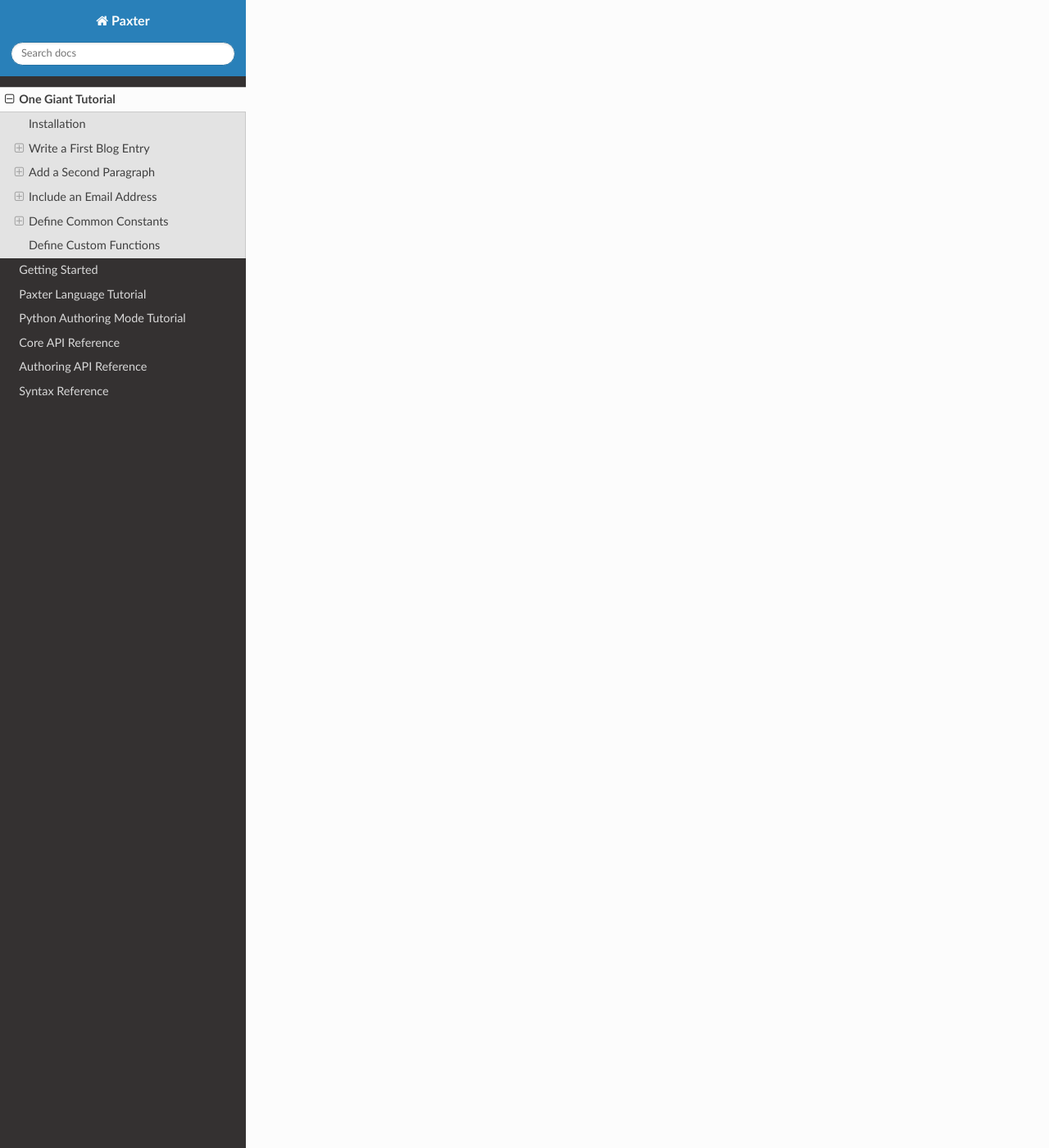
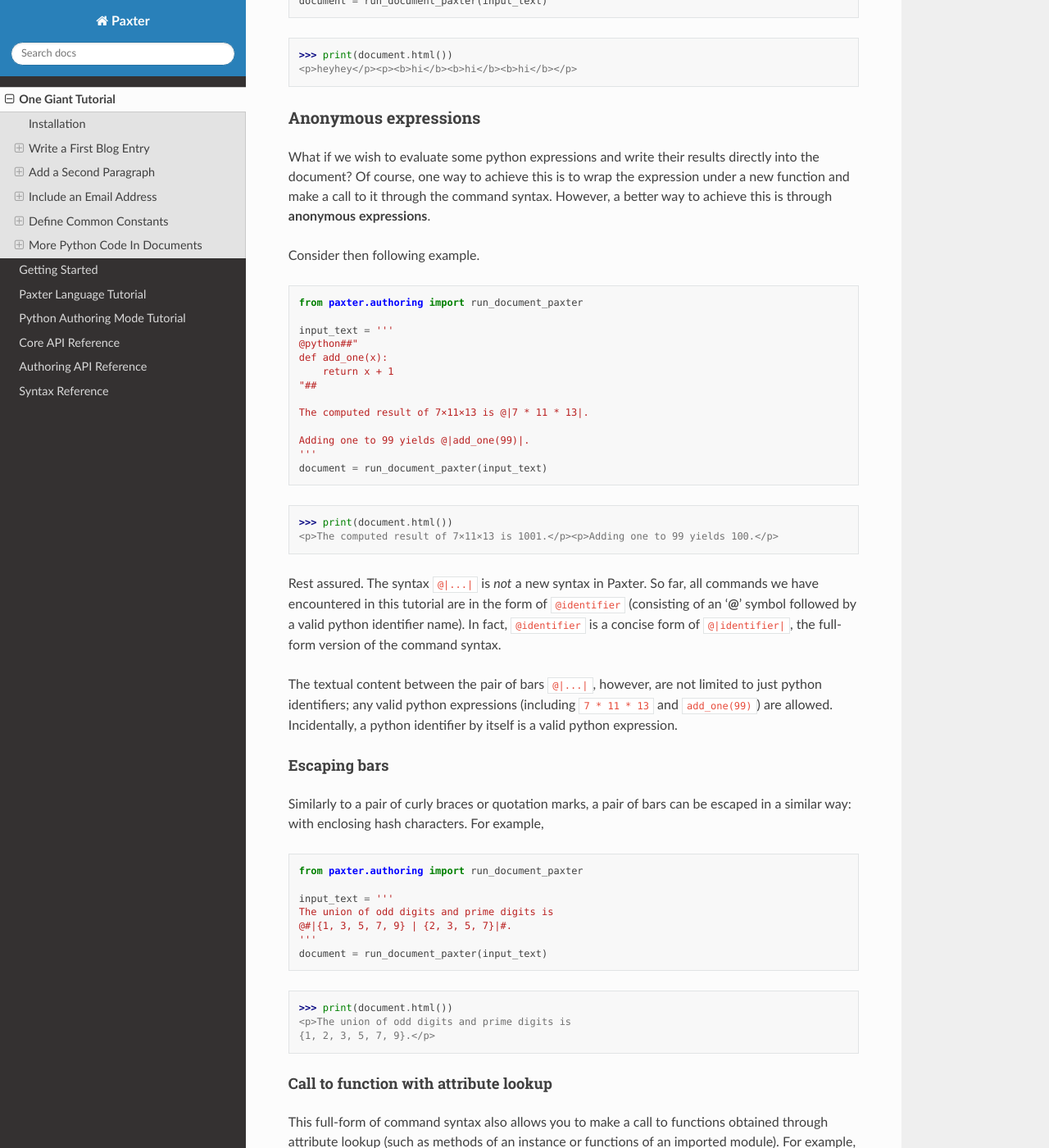
Before and after one commit to abhabongse/paxter, a Sphinx documentation site: the page built from docs/one_giant_tutorial.rst, in a window 1280 px wide and 1400 px high, scrolled down 14015 px. Shown: the whole window at 82% size. Built offline with Sphinx 7.4.7 and the Read the Docs theme 2.0.0, drawn with Linux system fonts in a browser that asks for light colours; the version number could not be read and is left out; some of the changed text lies outside the part shown.

Commit message:
New tutorial section: more python code in documents

```diff
--- a/docs/one_giant_tutorial.rst
+++ b/docs/one_giant_tutorial.rst
@@ -799,12 +799,170 @@ will be parsed roughly to the following python code.
 
 ----
 
-Define Custom Functions
-=======================
+More Python Code In Documents
+=============================
+
+Custom functions
+----------------
 
 Continuing on the same line of reasoning,
+we could also define functions within ``@python`` command
+and use them immediately within a document.
+
+For example, we will create a function that will repeat
+the main argument a few times.
+
+.. code-block:: python
+
+   from paxter.authoring import run_document_paxter
+
+   input_text = '''
+   @python##"
+   def repeat(main_arg, n=2):
+       return n * main_arg
+   "##
+
+   @repeat{hey}
+
+   @repeat[3]{@bold{hi}}
+   '''
+   document = run_document_paxter(input_text)
+
+.. code-block:: pycon
+
+   >>> print(document.html())
+   <p>heyhey</p><p><b>hi</b><b>hi</b><b>hi</b></p>
+
+
+Anonymous expressions
+---------------------
+
+What if we wish to evaluate some python expressions
+and write their results directly into the document?
+Of course, one way to achieve this is to
+wrap the expression under a new function
+and make a call to it through the command syntax.
+However, a better way to achieve this is through **anonymous expressions**.
+
+Consider then following example.
+
+.. code-block:: python
+
+   from paxter.authoring import run_document_paxter
+
+   input_text = '''
+   @python##"
+   def add_one(x):
+       return x + 1
+   "##
+
+   The computed result of 7×11×13 is @|7 * 11 * 13|.
+
+   Adding one to 99 yields @|add_one(99)|.
+   '''
+   document = run_document_paxter(input_text)
+
+.. code-block:: pycon
+
+   >>> print(document.html())
+   <p>The computed result of 7×11×13 is 1001.</p><p>Adding one to 99 yields 100.</p>
+
+Rest assured.
+The syntax ``@|...|`` is *not* a new syntax in Paxter.
+So far, all commands we have encountered in this tutorial
+are in the form of ``@identifier``
+(consisting of an ‘**@**’ symbol
+followed by a valid python identifier name).
+In fact, ``@identifier`` is a concise form of ``@|identifier|``,
+the full-form version of the command syntax.
+
+The textual content between the pair of bars ``@|...|``, however,
+are not limited to just python identifiers;
+any valid python expressions
+(including ``7 * 11 * 13`` and ``add_one(99)``)
+are allowed.
+Incidentally, a python identifier by itself is a valid python expression.
+
+
+Escaping bars
+~~~~~~~~~~~~~
+
+Similarly to a pair of curly braces or quotation marks,
+a pair of bars can be escaped in a similar way:
+with enclosing hash characters.
+For example,
+
+.. code-block:: python
+
+   from paxter.authoring import run_document_paxter
+
+   input_text = '''
+   The union of odd digits and prime digits is
+   @#|{1, 3, 5, 7, 9} | {2, 3, 5, 7}|#.
+   '''
+   document = run_document_paxter(input_text)
+
+.. code-block:: pycon
+
+   >>> print(document.html())
+   <p>The union of odd digits and prime digits is
+   {1, 2, 3, 5, 7, 9}.</p>
+
+
+Call to function with attribute lookup
+~~~~~~~~~~~~~~~~~~~~~~~~~~~~~~~~~~~~~~
+
+This full-form of command syntax also allows you to
+make a call to functions obtained through attribute lookup
+(such as methods of an instance or functions of an imported module).
+For example,
+
+.. code-block:: python
+
+   from paxter.authoring import run_document_paxter
+
+   input_text = '''
+   @python##"
+   import statistics
+   d6_faces = [1, 2, 3, 4, 5, 6]
+   "##
+
+   The expected outcome of rolling a D6 is @|statistics.mean|[@d6_faces].
+   If we remove the first item from the list (which is @|d6_faces.pop|[0])
+   then we are left with @|' '.join|[@map[@str, @d6_faces]].
+   '''
+   document = run_document_paxter(input_text)
+
+.. code-block:: pycon
+
+   >>> print(document.html())
+   <p>The expected outcome of rolling a D6 is 3.5.
+   If we remove the first item from the list (which is 1)
+   then we are left with 2 3 4 5 6.</p>
+
+Let us elaborate on how each command from above is parsed.
+
+.. code-block:: python
+
+   # Command: @|statistics.mean|[@d6_faces]
+   statistics.mean(d6_faces)
+
+   # Command: @|d6_faces.pop|[0]
+   d6_faces.pop(0)
+
+   # Command: @|' '.join|[@map[@str, @d6_faces]]
+   ' '.join(map(str, d6_faces))
+
+.. important::
+
+   There is another quirk about options of a command we have not yet discussed:
+   in order to access to the content of an identifier from python environment,
+   we need to refer to it using command syntax.
+   Hence, an ‘**@**’ symbol in front of the identifier ``d6_faces``
+   from the command ``@|statistics.mean|[@d6_faces]`` is required, etc.
 
 
 .. todo::
 
-   More stuff coming soon (under construction).
+   Next topic: what are allowed inside options of a command?
+   And the conclusion.
```
Also changed, not shown: 1 other file.
